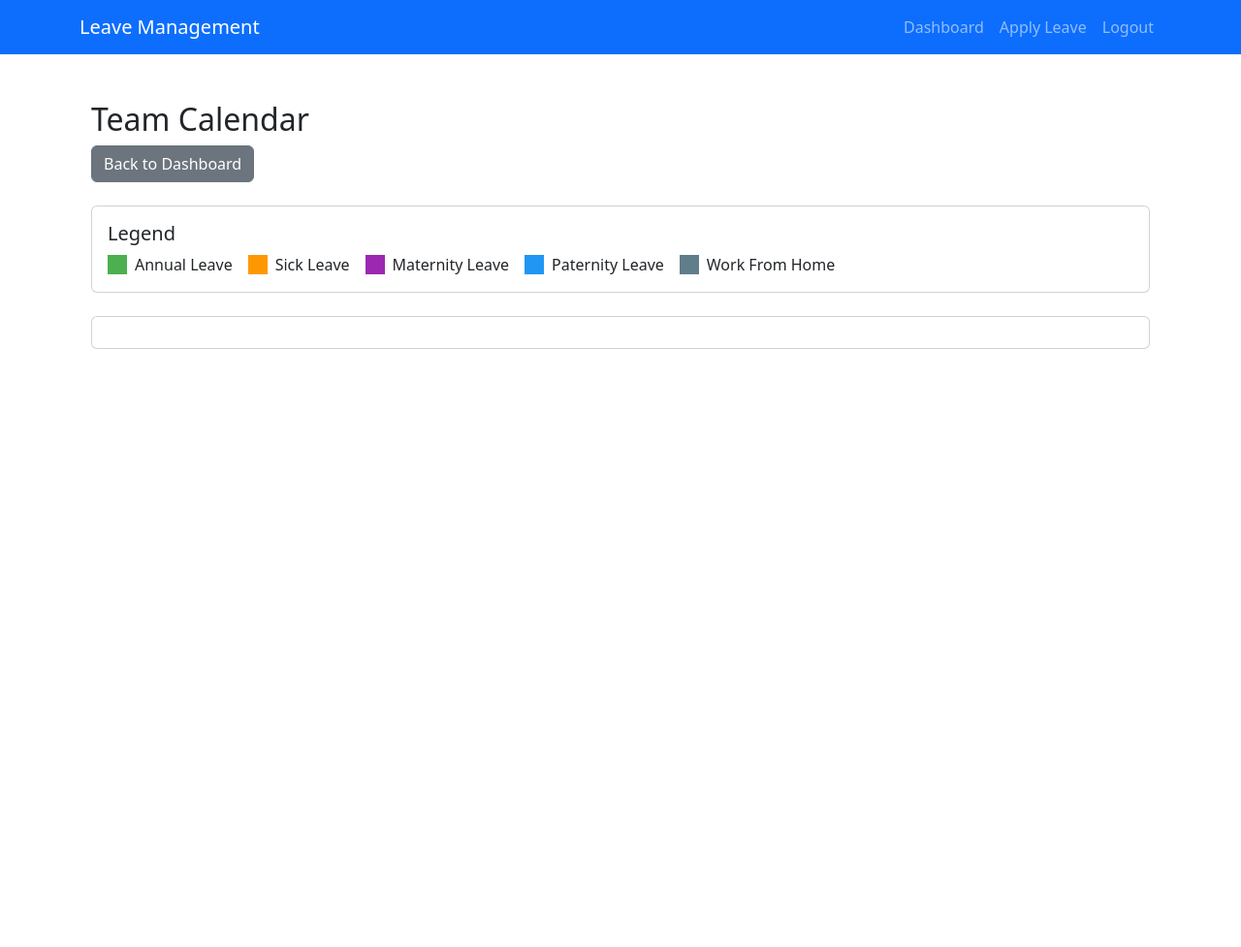
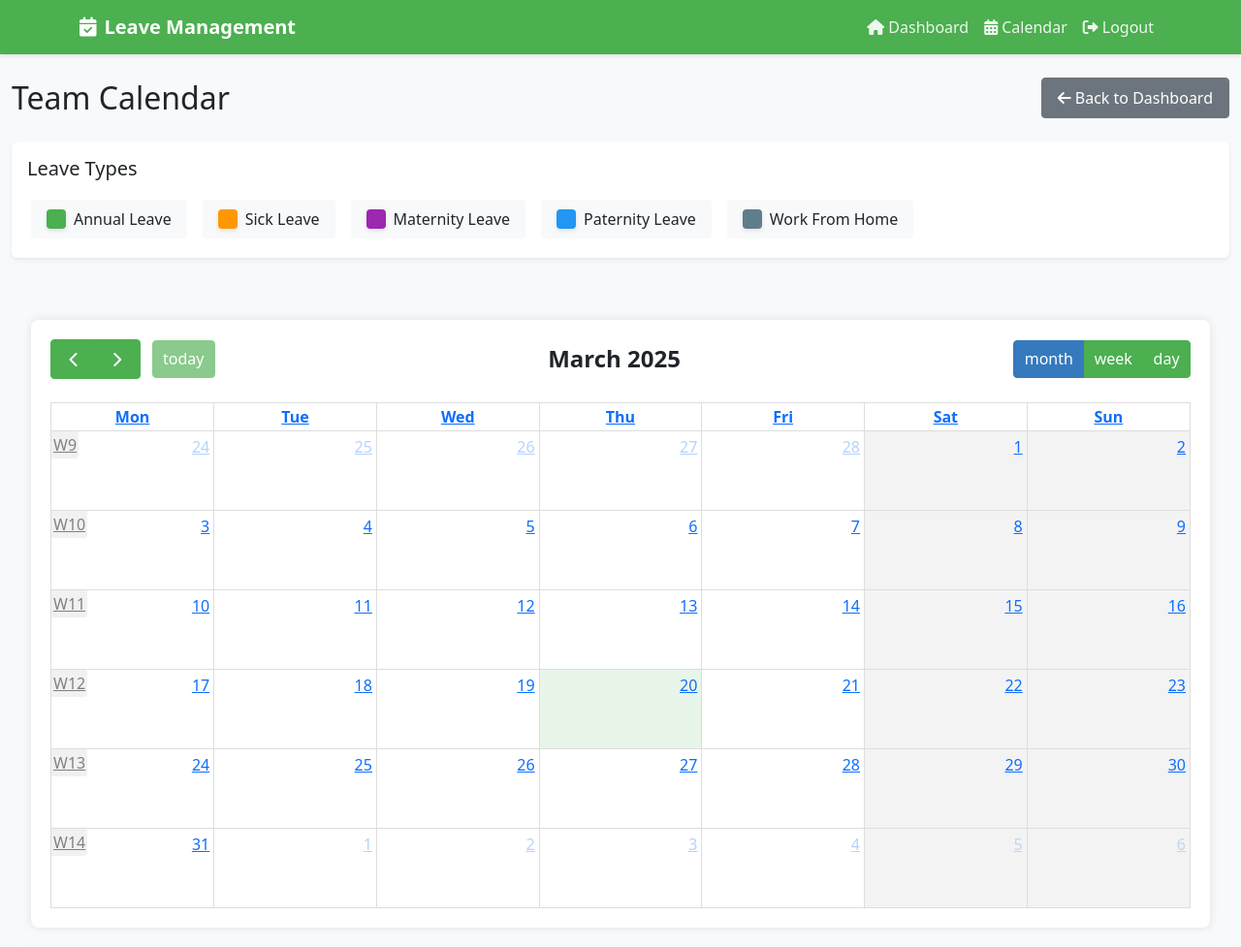
Before and after one commit to waihong97/leave-management-system, a Flask app: page /calendar in a window 1280 px wide. Shown: the whole page at 97% size. Before the commit the page ends 360 px from the top, so only its background shows below. Run offline with Flask 3, Linux system fonts and the light colour scheme; a user stored in the database is signed in; lists and menus that the app fills with data are empty; some libraries are stand-ins or nearby versions.

Commit message:
Enhance calendar view and improve overall UI/UX

```diff
--- a/templates/base.html
+++ b/templates/base.html
@@ -4,50 +4,128 @@
     <meta charset="UTF-8">
     <meta name="viewport" content="width=device-width, initial-scale=1.0">
     <title>Leave Management System</title>
+    <!-- Bootstrap CSS -->
     <link href="https://cdn.jsdelivr.net/npm/bootstrap@5.3.0/dist/css/bootstrap.min.css" rel="stylesheet">
-    <link rel="stylesheet" href="https://cdn.jsdelivr.net/npm/bootstrap-icons@1.7.2/font/bootstrap-icons.css">
+    <!-- Font Awesome -->
+    <link href="https://cdnjs.cloudflare.com/ajax/libs/font-awesome/6.0.0/css/all.min.css" rel="stylesheet">
+    <!-- Custom CSS -->
+    <style>
+        body {
+            background-color: #f8f9fa;
+        }
+        .navbar {
+            background-color: #4CAF50;
+            box-shadow: 0 2px 4px rgba(0,0,0,0.1);
+        }
+        .navbar-brand {
+            color: white !important;
+            font-weight: 600;
+        }
+        .nav-link {
+            color: rgba(255,255,255,0.9) !important;
+        }
+        .nav-link:hover {
+            color: white !important;
+        }
+        .card {
+            border: none;
+            box-shadow: 0 2px 4px rgba(0,0,0,0.1);
+            transition: transform 0.2s;
+        }
+        .card:hover {
+            transform: translateY(-2px);
+        }
+        .btn {
+            border-radius: 4px;
+            padding: 8px 16px;
+            font-weight: 500;
+        }
+        .btn-primary {
+            background-color: #4CAF50;
+            border-color: #4CAF50;
+        }
+        .btn-primary:hover {
+            background-color: #45a049;
+            border-color: #45a049;
+        }
+        .table {
+            background-color: white;
+            border-radius: 8px;
+            overflow: hidden;
+        }
+        .table thead th {
+            background-color: #f8f9fa;
+            border-bottom: 2px solid #dee2e6;
+        }
+        .badge {
+            padding: 6px 12px;
+            font-weight: 500;
+        }
+        .modal-content {
+            border-radius: 8px;
+            box-shadow: 0 4px 6px rgba(0,0,0,0.1);
+        }
+        .modal-header {
+            background-color: #f8f9fa;
+            border-bottom: 1px solid #dee2e6;
+            border-radius: 8px 8px 0 0;
+        }
+    </style>
+    {% block head %}{% endblock %}
 </head>
 <body>
-    <nav class="navbar navbar-expand-lg navbar-dark bg-primary">
+    <!-- Navigation -->
+    <nav class="navbar navbar-expand-lg navbar-dark mb-4">
         <div class="container">
-            <a class="navbar-brand" href="{{ url_for('index') }}">Leave Management</a>
+            <a class="navbar-brand" href="{{ url_for('index') }}">
+                <i class="fas fa-calendar-check me-2"></i>Leave Management
+            </a>
+            {% if current_user.is_authenticated %}
             <button class="navbar-toggler" type="button" data-bs-toggle="collapse" data-bs-target="#navbarNav">
                 <span class="navbar-toggler-icon"></span>
             </button>
             <div class="collapse navbar-collapse" id="navbarNav">
                 <ul class="navbar-nav ms-auto">
-                    {% if current_user.is_authenticated %}
                     <li class="nav-item">
-                            <a class="nav-link" href="{{ url_for('dashboard') }}">Dashboard</a>
+                        <a class="nav-link" href="{{ url_for('dashboard') }}">
+                            <i class="fas fa-home me-1"></i>Dashboard
+                        </a>
                     </li>
                     <li class="nav-item">
-                            <a class="nav-link" href="{{ url_for('apply_leave') }}">Apply Leave</a>
+                        <a class="nav-link" href="{{ url_for('calendar') }}">
+                            <i class="fas fa-calendar-alt me-1"></i>Calendar
+                        </a>
                     </li>
                     <li class="nav-item">
-                            <a class="nav-link" href="{{ url_for('logout') }}">Logout</a>
+                        <a class="nav-link" href="{{ url_for('logout') }}">
+                            <i class="fas fa-sign-out-alt me-1"></i>Logout
+                        </a>
                     </li>
-                    {% else %}
-                        <li class="nav-item">
-                            <a class="nav-link" href="{{ url_for('login') }}">Login</a>
-                        </li>
-                    {% endif %}
                 </ul>
             </div>
+            {% endif %}
         </div>
     </nav>
 
-    <div class="container mt-4">
-        {% with messages = get_flashed_messages(with_categories=true) %}
+    <!-- Flash Messages -->
+    {% with messages = get_flashed_messages() %}
         {% if messages %}
-                {% for category, message in messages %}
-                    <div class="alert alert-{{ category }}">{{ message }}</div>
+            <div class="container">
+                {% for message in messages %}
+                    <div class="alert alert-info alert-dismissible fade show" role="alert">
+                        {{ message }}
+                        <button type="button" class="btn-close" data-bs-dismiss="alert"></button>
+                    </div>
                 {% endfor %}
+            </div>
         {% endif %}
     {% endwith %}
 
+    <!-- Main Content -->
     {% block content %}{% endblock %}
-    </div>
 
+    <!-- Bootstrap JS -->
     <script src="https://cdn.jsdelivr.net/npm/bootstrap@5.3.0/dist/js/bootstrap.bundle.min.js"></script>
+    {% block scripts %}{% endblock %}
 </body>
 </html>
--- a/templates/calendar.html
+++ b/templates/calendar.html
@@ -3,15 +3,89 @@
 {% block head %}
 <!-- FullCalendar CSS -->
 <link href='https://cdn.jsdelivr.net/npm/fullcalendar@5.11.3/main.min.css' rel='stylesheet' />
+<style>
+    .fc {
+        background: white;
+        padding: 20px;
+        border-radius: 8px;
+        box-shadow: 0 0 10px rgba(0,0,0,0.1);
+    }
+    .fc-toolbar-title {
+        font-size: 1.5em !important;
+        font-weight: 600 !important;
+    }
+    .fc-button {
+        background-color: #4CAF50 !important;
+        border-color: #4CAF50 !important;
+    }
+    .fc-button:hover {
+        background-color: #45a049 !important;
+        border-color: #45a049 !important;
+    }
+    .fc-button-active {
+        background-color: #357abd !important;
+        border-color: #357abd !important;
+    }
+    .fc-event {
+        cursor: pointer;
+        transition: transform 0.2s;
+    }
+    .fc-event:hover {
+        transform: scale(1.02);
+    }
+    .legend-box {
+        width: 20px;
+        height: 20px;
+        border-radius: 4px;
+        margin-right: 8px;
+        box-shadow: 0 2px 4px rgba(0,0,0,0.1);
+    }
+    .legend-item {
+        padding: 8px 16px;
+        border-radius: 4px;
+        background: #f8f9fa;
+        margin: 4px;
+        display: inline-flex;
+        align-items: center;
+    }
+    .calendar-container {
+        background: #f8f9fa;
+        padding: 20px;
+        border-radius: 12px;
+        margin-top: 20px;
+    }
+    .fc-day-today {
+        background-color: #e8f5e9 !important;
+    }
+    .fc-event-time {
+        display: none;
+    }
+    .fc-event-title {
+        font-weight: 500;
+    }
+    .fc-daygrid-day.fc-day-today {
+        background-color: #e8f5e9 !important;
+    }
+    .fc-timegrid-slot.fc-timegrid-slot-labels {
+        background-color: #f8f9fa;
+    }
+    .fc-timegrid-slot {
+        height: 3em !important;
+    }
+</style>
 {% endblock %}
 
 {% block content %}
-<div class="container mt-5">
-    <div class="row mb-4">
-        <div class="col-md-12">
-            <h2>Team Calendar</h2>
-            <div class="btn-group">
-                <a href="{{ url_for('dashboard') }}" class="btn btn-secondary">Back to Dashboard</a>
+<div class="container-fluid mt-4">
+    <div class="row">
+        <div class="col-md-12 mb-4">
+            <div class="d-flex justify-content-between align-items-center">
+                <h2 class="mb-0">Team Calendar</h2>
+                <div class="btn-group">
+                    <a href="{{ url_for('dashboard') }}" class="btn btn-secondary">
+                        <i class="fas fa-arrow-left"></i> Back to Dashboard
+                    </a>
+                </div>
             </div>
         </div>
     </div>
@@ -19,28 +93,28 @@
     <!-- Calendar Legend -->
     <div class="row mb-4">
         <div class="col-md-12">
-            <div class="card">
+            <div class="card shadow-sm">
                 <div class="card-body">
-                    <h5 class="card-title">Legend</h5>
-                    <div class="d-flex flex-wrap gap-3">
-                        <div class="d-flex align-items-center">
-                            <div class="legend-box" style="background-color: #4CAF50; width: 20px; height: 20px; margin-right: 8px;"></div>
+                    <h5 class="card-title mb-3">Leave Types</h5>
+                    <div class="d-flex flex-wrap gap-2">
+                        <div class="legend-item">
+                            <div class="legend-box" style="background-color: #4CAF50;"></div>
                             <span>Annual Leave</span>
                         </div>
-                        <div class="d-flex align-items-center">
-                            <div class="legend-box" style="background-color: #FF9800; width: 20px; height: 20px; margin-right: 8px;"></div>
+                        <div class="legend-item">
+                            <div class="legend-box" style="background-color: #FF9800;"></div>
                             <span>Sick Leave</span>
                         </div>
-                        <div class="d-flex align-items-center">
-                            <div class="legend-box" style="background-color: #9C27B0; width: 20px; height: 20px; margin-right: 8px;"></div>
+                        <div class="legend-item">
+                            <div class="legend-box" style="background-color: #9C27B0;"></div>
                             <span>Maternity Leave</span>
                         </div>
-                        <div class="d-flex align-items-center">
-                            <div class="legend-box" style="background-color: #2196F3; width: 20px; height: 20px; margin-right: 8px;"></div>
+                        <div class="legend-item">
+                            <div class="legend-box" style="background-color: #2196F3;"></div>
                             <span>Paternity Leave</span>
                         </div>
-                        <div class="d-flex align-items-center">
-                            <div class="legend-box" style="background-color: #607D8B; width: 20px; height: 20px; margin-right: 8px;"></div>
+                        <div class="legend-item">
+                            <div class="legend-box" style="background-color: #607D8B;"></div>
                             <span>Work From Home</span>
                         </div>
                     </div>
@@ -52,10 +126,23 @@
     <!-- Calendar -->
     <div class="row">
         <div class="col-md-12">
-            <div class="card">
-                <div class="card-body">
-                    <div id="calendar"></div>
-                </div>
+            <div class="calendar-container">
+                <div id="calendar"></div>
+            </div>
+        </div>
+    </div>
+</div>
+
+<!-- Event Details Modal -->
+<div class="modal fade" id="eventModal" tabindex="-1" aria-labelledby="eventModalLabel" aria-hidden="true">
+    <div class="modal-dialog">
+        <div class="modal-content">
+            <div class="modal-header">
+                <h5 class="modal-title" id="eventModalLabel">Event Details</h5>
+                <button type="button" class="btn-close" data-bs-dismiss="modal" aria-label="Close"></button>
+            </div>
+            <div class="modal-body">
+                <div id="eventDetails"></div>
             </div>
         </div>
     </div>
@@ -103,8 +190,32 @@ document.addEventListener('DOMContentLoaded', function() {
         stickyHeaderDates: true,
         dayMaxEvents: true,
         eventClick: function(info) {
-            // Show event details in a modal
-            alert(info.event.title);
+            // Show event details in modal
+            const modal = new bootstrap.Modal(document.getElementById('eventModal'));
+            const eventDetails = document.getElementById('eventDetails');
+            eventDetails.innerHTML = `
+                <div class="mb-3">
+                    <strong>Title:</strong> ${info.event.title}
+                </div>
+                <div class="mb-3">
+                    <strong>Start:</strong> ${info.event.start.toLocaleDateString()}
+                </div>
+                <div class="mb-3">
+                    <strong>End:</strong> ${info.event.end.toLocaleDateString()}
+                </div>
+                <div class="mb-3">
+                    <strong>Type:</strong> ${info.event.title.split(' - ')[1]}
+                </div>
+            `;
+            modal.show();
+        },
+        viewDidMount: function(arg) {
+            // Add custom classes to today's date
+            const today = calendar.getDate();
+            const todayCell = document.querySelector(`.fc-day[data-date="${today.toISOString().split('T')[0]}"]`);
+            if (todayCell) {
+                todayCell.classList.add('fc-day-today');
+            }
         }
     });
     calendar.render();
```
Also changed, not shown: 1 other file. Lines whose indentation alone changed are shown as unchanged.
